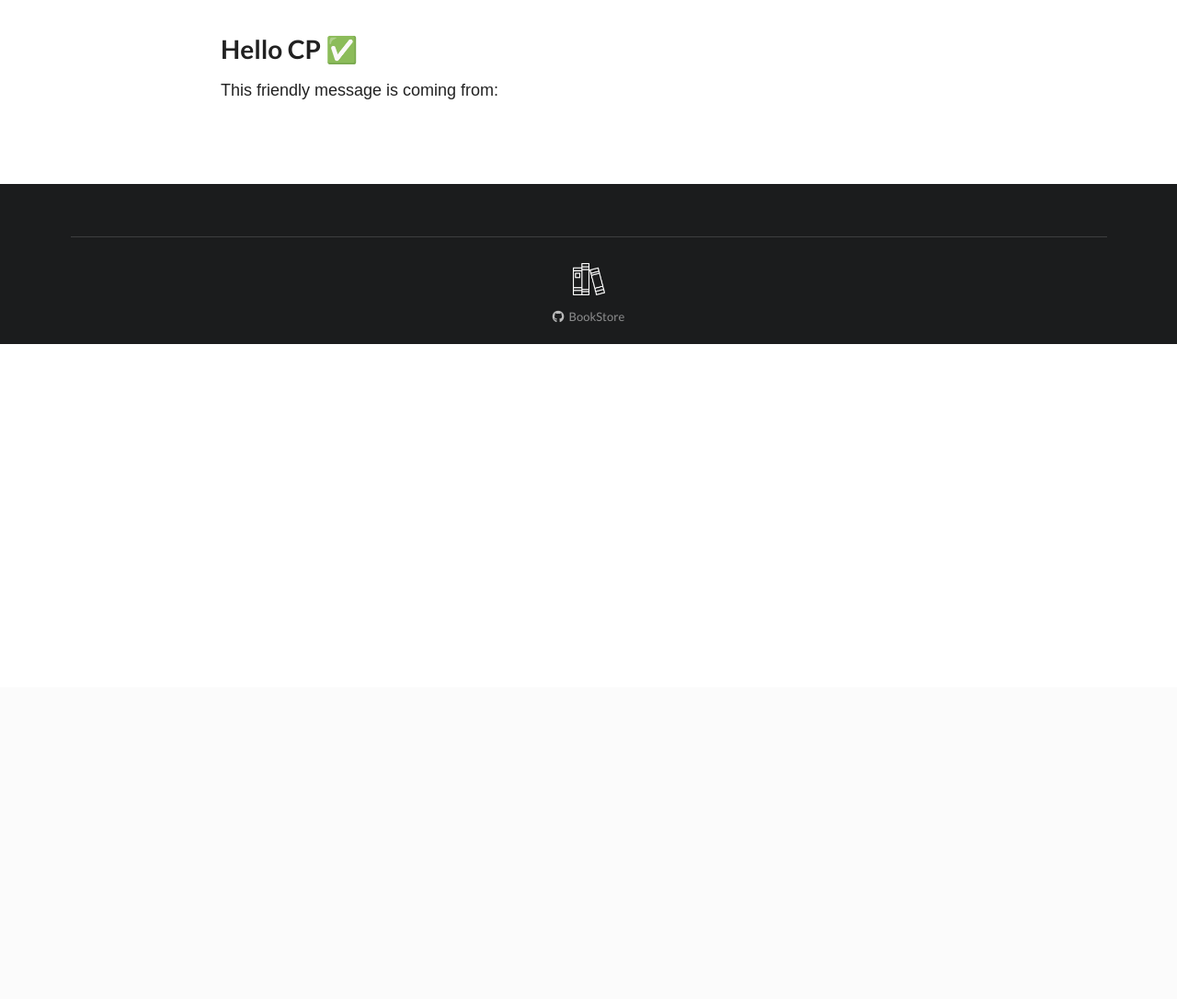
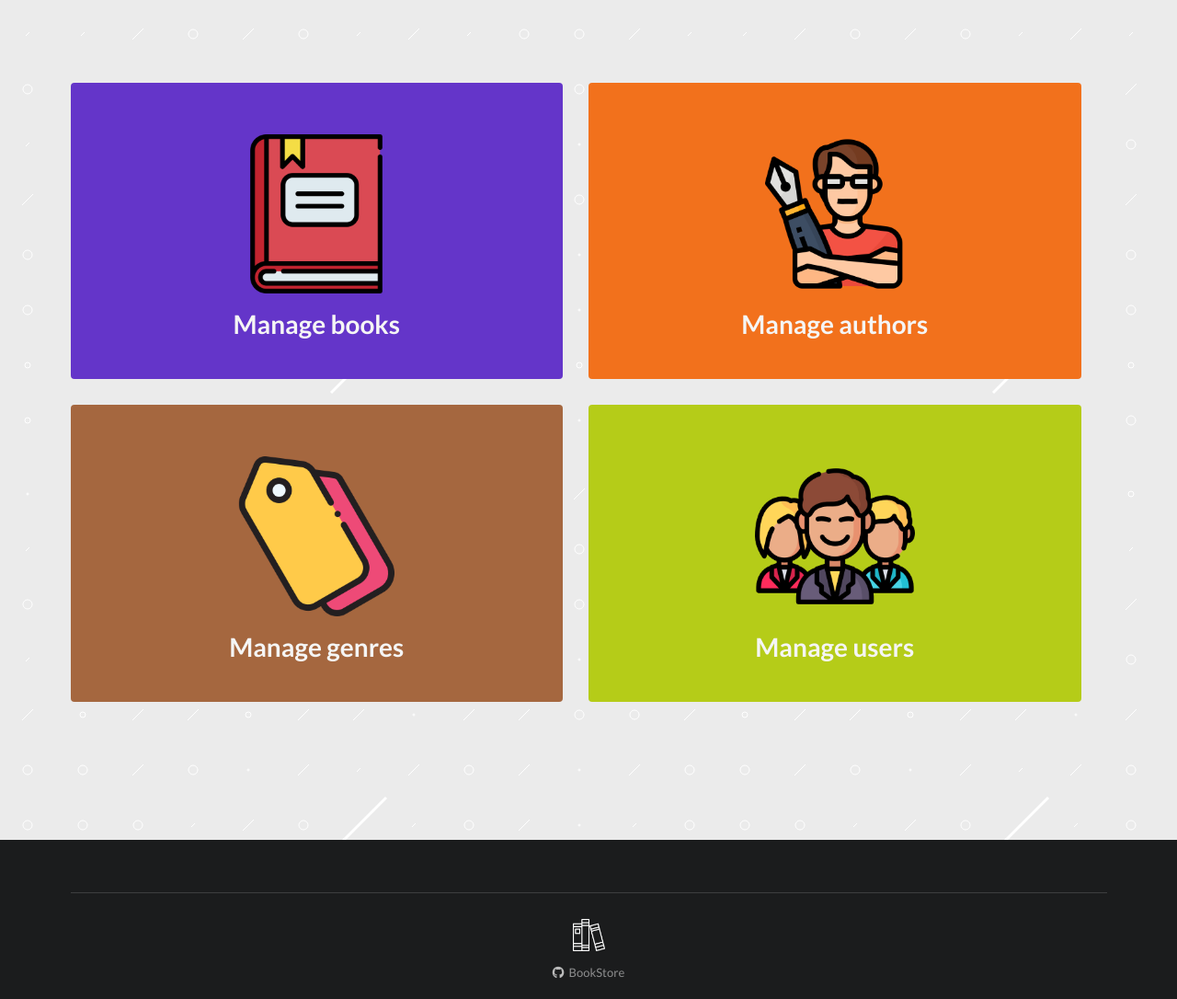
Before and after one commit to ubmagh/Symfony-bookStore, a Symfony app: template templates/cp/index.html.twig in a window 1280 px wide. Shown: the part 53-1139 px from the top of the page at 92% size. Before the commit the page ends 427 px from the top, so only its background shows below. Run offline with Twig, Linux system fonts and the light colour scheme; the template is opened without the code that fills it, so the values that code supplies are empty; some libraries are stand-ins or nearby versions.

Commit message:
adminCP index page + paths fixes

```diff
--- a/public/css/base.css
+++ b/public/css/base.css
@@ -11,7 +11,6 @@ body {
 }
 .main.container {
     margin-top: 5em;
-    min-height: fit-content;
     padding-bottom: 3em;
     margin-bottom: 2em;
 }
@@ -41,3 +40,14 @@ body {
 .customClass.d-block{
     display: block;
 }
+.customClass.w-100{
+    width: 100%;
+}
+.customClass.my-4{
+    margin-top: 4em;
+    margin-bottom: 4em;
+}
+.customClass.py-3{
+    padding-bottom: 3em;
+    padding-top: 3em;
+}
--- a/templates/Parts/Footer.html.twig
+++ b/templates/Parts/Footer.html.twig
@@ -1,7 +1,7 @@
 <footer class="ui inverted vertical footer segment">
     <div class="ui center aligned container">
         <div class="ui inverted section divider"></div>
-        <img src="logo.png" class="ui centered mini image">
+        <img src="{{ asset("logo.png") }}" class="ui centered mini image">
         <div class="ui horizontal inverted small divided link list">
             <a class="item" href="https://github.com/ubmagh/Symfony-bookStore"> <i class="github icon"></i> BookStore </a>
         </div>
--- a/templates/Parts/HeaderNav.html.twig
+++ b/templates/Parts/HeaderNav.html.twig
@@ -1,7 +1,7 @@
 <header class="ui fixed inverted menu">
     <div class="ui container">
         <a href="{{ path("home") }}" class="header item">
-            <img class="logo logoImg" src="logo.png">
+            <img class="logo logoImg" src="{{ asset("logo.png") }}">
             BookStore
         </a>
         <a href="{{ path("home") }}" class="ui item {{ app.request.get('_route') == 'home'? 'active':'' }}"> Home </a>
--- a/templates/base.html.twig
+++ b/templates/base.html.twig
@@ -9,8 +9,8 @@
         <link rel="icon" type="image/png" sizes="32x32" href="/favicon-32x32.png">
         <link rel="icon" type="image/png" sizes="16x16" href="/favicon-16x16.png">
         <link rel="manifest" href="/site.webmanifest">
+        <link rel="stylesheet" href="{{ asset("css/semantic.min.css") }}" />
         <link rel="stylesheet" href="{{ asset("css/base.css") }}" />
-        <link rel="stylesheet" href="{{ asset("css/semantic.min.css") }}" />
         {% block stylesheets %}
         {% endblock %}
         <script src="{{ asset("js/jquery-3.6.0.min.js") }}"></script>
--- a/templates/cp/index.html.twig
+++ b/templates/cp/index.html.twig
@@ -1,18 +1,70 @@
 {% extends 'base.html.twig' %}
 
-{% block title %}Hello CpController!{% endblock %}
+{% block title %} BookStore | admin CP {% endblock %}
 
 {% block body %}
-<style>
-    .example-wrapper { margin: 1em auto; max-width: 800px; width: 95%; font: 18px/1.5 sans-serif; }
-    .example-wrapper code { background: #F5F5F5; padding: 2px 6px; }
-</style>
 
-<div class="example-wrapper">
-    <h1>Hello CP ✅</h1>
+    <div class="ui grid customClass w-100 two column" style="margin-top: 4.2em; margin-bottom: 4.7em;">
+        <div class="ui row wide">
+            <div class="ui column">
+                <a href="#manageBooks">
+                    <div class="ui segment violet inverted center aligned customClass py-3">
+                        <div style="width: 18em; padding: 1em 2.8em;" class="customClass mx-auto">
+                            <img src="{{ asset('img/book.png') }}" alt="book" width="100%">
+                        </div>
+                        <div>
+                            <h2 class="ui header huge center aligned" style="color: whitesmoke;">
+                                Manage books
+                            </h2>
+                        </div>
+                    </div>
+                </a>
+            </div>
+            <div class="ui column">
+                <a href="#manageAuthors">
+                    <div class="ui segment orange inverted center aligned customClass py-3">
+                        <div style="width: 18em; padding: 1em 2.8em;" class="customClass mx-auto">
+                            <img src="{{ asset('img/writer.png') }}" alt="book" width="100%">
+                        </div>
+                        <div>
+                            <h2 class="ui header huge center aligned" style="color: whitesmoke;">
+                                Manage authors
+                            </h2>
+                        </div>
+                    </div>
+                </a>
+            </div>
+        </div>
+        <div class="ui row wide">
+            <div class="ui column">
+                <a href="#manageGenres">
+                    <div class="ui segment brown inverted center aligned customClass py-3">
+                        <div style="width: 18em; padding: 1em 2.8em;" class="customClass mx-auto">
+                            <img src="{{ asset('img/category.png') }}" alt="book" width="100%">
+                        </div>
+                        <div>
+                            <h2 class="ui header huge center aligned" style="color: whitesmoke;">
+                                Manage genres
+                            </h2>
+                        </div>
+                    </div>
+                </a>
+            </div>
+            <div class="ui column">
+                <a href="#manageUsers">
+                    <div class="ui segment olive inverted center aligned customClass py-3" >
+                        <div style="width: 18em; padding: 1em 2.8em;" class="customClass mx-auto">
+                            <img src="{{ asset('img/users.png') }}" alt="book" width="100%">
+                        </div>
+                        <div>
+                            <h2 class="ui header huge center aligned" style="color: whitesmoke;">
+                                Manage users
+                            </h2>
+                        </div>
+                    </div>
+                </a>
+            </div>
+        </div>
+    </div>
 
-    This friendly message is coming from:
-    <ul>
-    </ul>
-</div>
 {% endblock %}
--- a/templates/security/login.html.twig
+++ b/templates/security/login.html.twig
@@ -3,7 +3,7 @@
 {% block title %} BookStore | Login {% endblock %}
 
 {% block body %}
-    <div class="ui middle aligned center aligned grid" style="margin-top: 5em;">
+    <div class="ui middle aligned center aligned grid" style="margin: 6em auto;">
         <div class="sixteen column" >
             <form class="ui large form segment" method="post" style="padding: 2em 0.4em;">
                 <h1 class="ui teal image header" style="padding: 1.7em 1em;">
```
Also changed, not shown: public/img/category.png (added), public/img/users.png (added).
